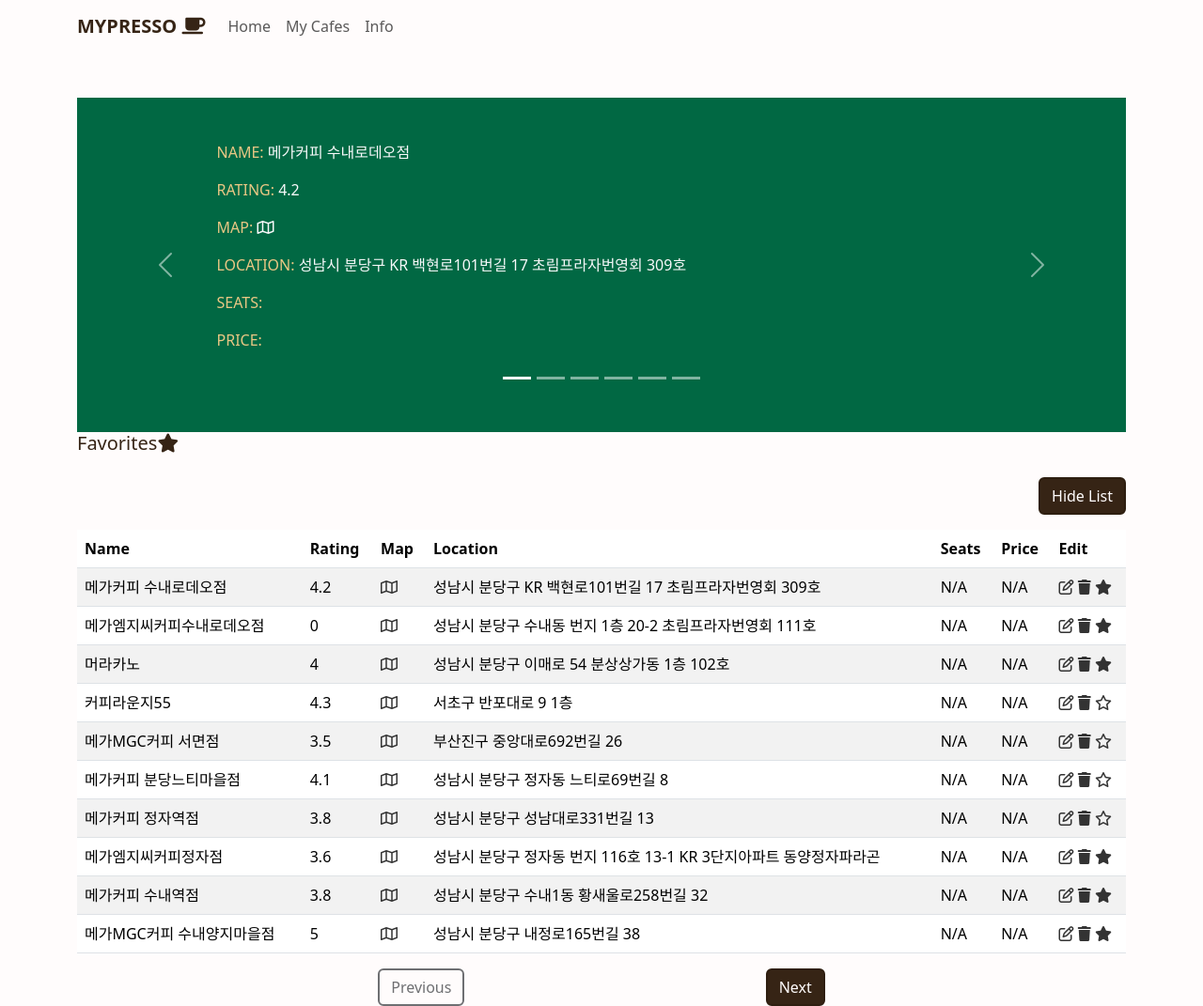
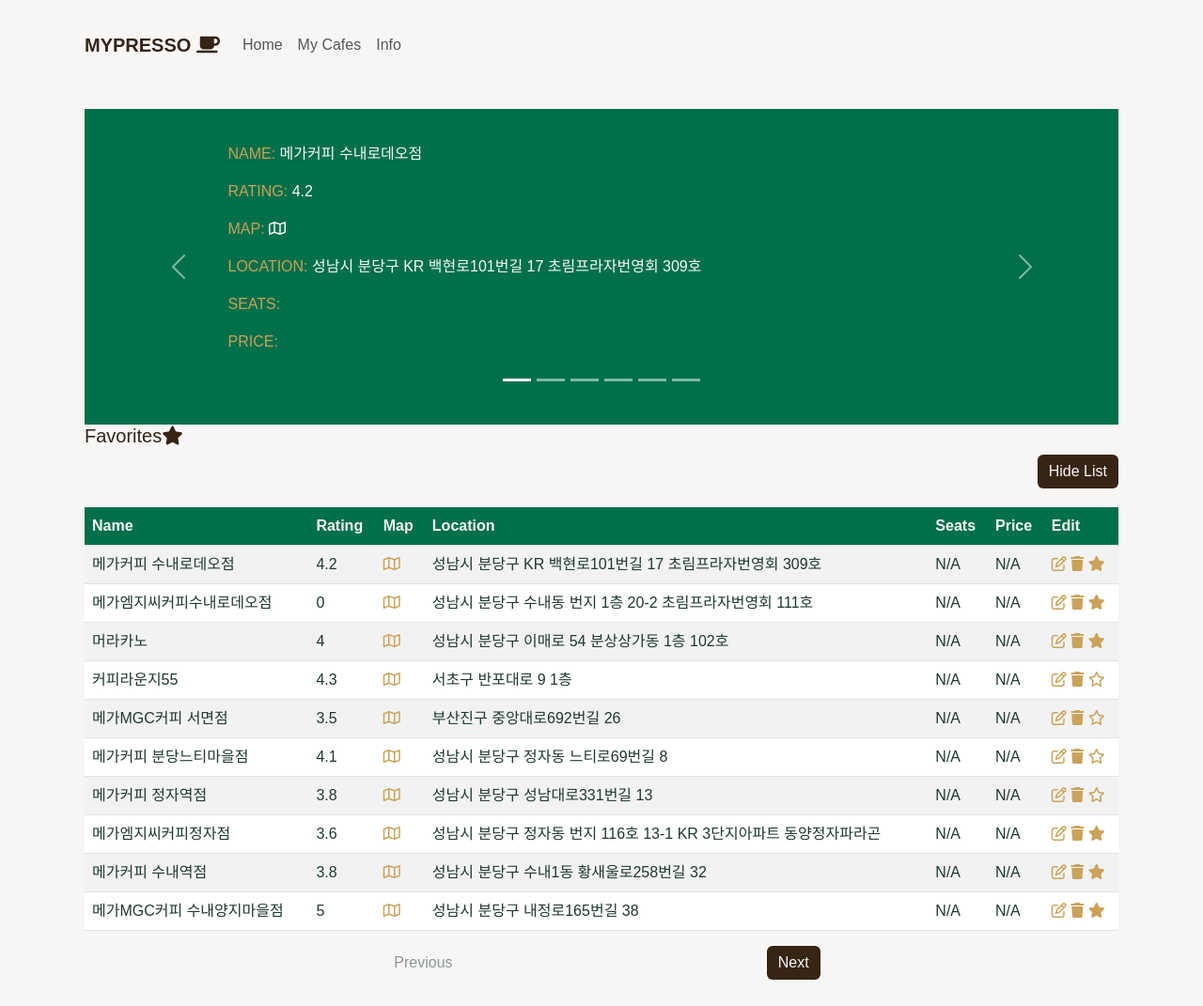
Before and after one commit to Kimchimantium/cafe_nearby_me, a Flask app: page /mycafes in a window 1280 px wide. Shown: the whole page at 94% size. After the commit the page ends 1043 px from the top, so only its background shows below. Run offline with Flask 3, Linux system fonts and the light colour scheme; some libraries are stand-ins or nearby versions.

Commit message:
# revise CSS ✓ # mycafes.html: table collapse button js configuration ✓ # add .gitignore ✓

```diff
--- a/app.py
+++ b/app.py
@@ -11,8 +11,8 @@
 
 # TODO
 # CSRF token
-# scripts.js async defer removed ✓
-# fix map modal bug - pass API with flask to html & web ✓
+# revise CSS
+# mycafes.html: table collapse button js configuration
 
 
 # ===== App Setting =====
--- a/static/css/styles.css
+++ b/static/css/styles.css
@@ -1,121 +1,153 @@
+/* Starbucks Theme Colors */
+:root {
+    --starbucks-green: #00704A;
+    --starbucks-dark-green: #005241;
+    --starbucks-brown: #362415;
+    --starbucks-gold: #CBA258;
+    --starbucks-white: #F7F6F4;
+    --starbucks-black: #1E3932;
+}
+
 body {
-    background-color: #FFFCFC;
+    background-color: var(--starbucks-white);
+    color: var(--starbucks-black);
+    font-family: 'Arial', sans-serif;
+}
+
+a {
+ text-decoration: none;
+}
+
+.container {
+    padding: 20px;
+}
+
+/* Headers */
+h2, h5 {
+    color: var(--starbucks-brown);
+}
+
+/* Forms & Inputs */
+.form-group {
+    margin-bottom: 15px;
+}
+
+.form-group label {
+    font-weight: bold;
+    color: var(--starbucks-dark-green);
+}
+
+.form-control {
+    border: 1px solid var(--starbucks-green);
+    color: var(--starbucks-black);
+}
+
+.form-control:focus {
+    border-color: var(--starbucks-gold);
+    box-shadow: 0 0 0 0.2rem rgba(202, 162, 88, 0.25);
+}
+
+.form-text {
+    color: var(--starbucks-dark-green);
+}
+
+/* Buttons */
+.btn {
+    background-color: var(--starbucks-brown);
+    color: var(--starbucks-white);
+    border: none;
+}
+
+.btn:hover {
+    background-color: var(--starbucks-gold);
+}
+
+/* Tables */
+.table {
+    margin-top: 20px;
+}
+
+.table th {
+    color: var(--starbucks-white);
+    background-color: var(--starbucks-green);
+}
+
+.table td {
+    color: var(--starbucks-black);
+}
+
+/* Carousel */
+.carousel-container {
+    background-color: var(--starbucks-green);
+}
+
+.carousel-item {
+    color: var(--starbucks-white);
+}
+
+/* Icons and Links */
+.icon, a {
+    color: var(--starbucks-gold);
+}
+
+.icon:hover {
+    color: var(--starbucks-brown);
+}
+
+/* Pagination */
+.pagination-link {
+    color: var(--starbucks-white);
+    background-color: var(--starbucks-brown);
+    margin: 0 5px;
+}
+
+.pagination-link:hover {
+    background-color: var(--starbucks-gold);
+}
+
+.pagination-link.disabled {
+    opacity: 0.5;
+}
+
+/* Modals */
+.modal-content {
+    background-color: var(--starbucks-white);
+}
+
+.modal-header, .modal-footer {
+    border-bottom: 1px solid var(--starbucks-green);
+    border-top: 1px solid var(--starbucks-green);
+}
+
+.modal-title {
+    color: var(--starbucks-black);
+}
+
+/* Custom Utilities */
+.text-starbucks-brown {
+    color: var(--starbucks-brown) !important;
+}
+
+.text-starbucks-green {
+    color: var(--starbucks-green) !important;
+}
+
+.text-starbucks-gold {
+    color: var(--starbucks-gold) !important;
+}
+
+.text-starbucks-black {
+    color: var(--starbucks-black) !important;
+}
+
+.bg-starbucks-green {
+    background-color: var(--starbucks-green) !important;
+}
+
+.bg-starbucks-white {
+    background-color: var(--starbucks-white) !important;
 }
 
 .indent-small {
-    margin-left: 10px;
+    margin-left: 5px;
 }
-
-a, a:visited {
-    text-decoration: none;
-    }
-#submit:hover {
-    color: #FFFCFC; /* bootstrap primary color */
-}
-
-.icon-center {
-    display: flex;
-    justify-content: center;
-    align-items: center;
-    height: 100%; /* Ensure it takes full height of the cell */
-}
-.bg-starbucks-green {
-    background-color: #016843;
-}
-.bg-starbucks-white {
-    background-color: #FFFCFC;
-}
-.bg-starbucks-gold {
-    background-color: #EAC784;
-}
-.bg-starbucks-brown {
-    background-color: #362415;
-}
-.bg-starbucks-graybrown {
-    background-color: #604C4C;
-}
-.text-starbucks-green {
-    color: #016843;
-}
-.text-starbucks-white {
-    color: #FFFCFC;
-}
-.text-starbucks-gold {
-    color: #EAC784;
-}
-.text-starbucks-brown {
-    color: #362415;
-}
-.text-starbucks-graybrown {
-    color: #604C4C;
-}
-.text-starbucks-black {
-    color: #333;
-}
-.text-starbucks-black:hover {
-    color: rgba(51, 51, 51, 0.5);
-}
-
-.btn-starbucks-green {
-    background-color: #016843;
-    color: #FFFCFC;
-    border: 2px solid #015738;
-}
-.btn-starbucks-green:hover {
-    background-color: #015738;
-    border-color: #01482e;
-}
-
-.btn-starbucks-white {
-    background-color: #FFFCFC;
-    color: #362415;
-    border: 2px solid #E6E6E6;
-}
-
-.btn-starbucks-white:hover {
-    background-color: #E6E6E6;
-    border-color: #CCCCCC;
-}
-
-.btn-starbucks-gold {
-    background-color: #EAC784;
-    color: #362415;
-    border: 2px solid #D1B274;
-}
-
-.btn-starbucks-gold:hover {
-    background-color: #D1B274;
-    border-color: #C7A564;
-}
-
-.btn-starbucks-brown {
-    background-color: #362415;
-    color: #FFFCFC;
-    border: 2px solid #2E1E10;
-}
-
-.btn-starbucks-brown:hover {
-    background-color: #2E1E10;
-    border-color: #261a0d;
-}
-
-.btn-starbucks-graybrown {
-    background-color: #604C4C;
-    color: #FFFCFC;
-    border: 2px solid #503C3C;
-}
-
-.btn-starbucks-graybrown:hover {
-    background-color: #503C3C;
-    border-color: #402C2C;
-}
-.border-starbucks-green {
-    border-color: #016843;
-}
-.icon {
-    color: #333;
-}
-.carousel-container {
-    padding-top: 30px;
-    padding-bottom: 30px;
-}
--- a/static/js/scripts.js
+++ b/static/js/scripts.js
@@ -154,3 +154,18 @@
         // Additional logic for sending data to the server or updating the UI
     });
 });
+//table collapse button
+document.addEventListener("DOMContentLoaded", function() {
+    // Select the button and collapse element
+    var toggleButton = document.getElementById("toggleListButton");
+    var collapseElement = document.getElementById("collapseExample");
+
+    // Listen for the collapse to be shown/hidden and toggle button text
+    collapseElement.addEventListener('show.bs.collapse', function () {
+        toggleButton.textContent = 'Hide List';
+    });
+
+    collapseElement.addEventListener('hide.bs.collapse', function () {
+        toggleButton.textContent = 'Show List';
+    });
+});
--- a/templates/header.html
+++ b/templates/header.html
@@ -8,10 +8,15 @@
 <title>Page Title</title>
 <link href="https://cdn.jsdelivr.net/npm/bootstrap@5.3.2/dist/css/bootstrap.min.css" rel="stylesheet">
 <link rel="stylesheet" href="{{ url_for('static', filename='css/styles.css') }}">
+<!--icon FontAwesome-->
 <script src="https://kit.fontawesome.com/43848acd7b.js" crossorigin="anonymous"></script>
+<!--Google Fonts-->
+<link rel="preconnect" href="https://fonts.googleapis.com">
+<link rel="preconnect" href="https://fonts.gstatic.com" crossorigin>
+<link href="https://fonts.googleapis.com/css2?family=Noto+Sans+KR:wght@100..900&display=swap" rel="stylesheet">
 {% endblock head %}
 {% block navbar %}
-<div class="container bg-starbucks-white mb-5">
+<div class="container bg-starbucks-white">
     <!-- navbar section -->
     <nav class="navbar navbar-expand-lg navbar-light bg-starbucks-white">
         <a class="navbar-brand text-starbucks-brown fw-bold" href="/">MYPRESSO <i class="fa-solid fa-mug-saucer"></i></a>
--- a/templates/index.html
+++ b/templates/index.html
@@ -84,7 +84,7 @@
             <td>
             <td>No Data Found
             <td>
-            <td></td>
+            </td>
         </tr>
         {% endif %}
         </tbody>
--- a/templates/mycafes.html
+++ b/templates/mycafes.html
@@ -48,7 +48,7 @@
         <h5 class="text-starbucks-brown">Favorites<i class="fa-solid fa-star"></i></h5>
         <!--  table section  -->
         <div class="d-flex">
-            <button class="btn btn-starbucks-brown mt-3 mb-3 ms-auto" type="button" id="toggleListButton"
+            <button class="btn btn-starbucks-brown ms-auto" type="button" id="toggleListButton"
                     data-bs-toggle="collapse"
                     data-bs-target="#collapseExample" aria-expanded="true" aria-controls="collapseExample">
                 Hide List
```
Also changed, not shown: geo.json, instance/cafes.db, 1 other file.
